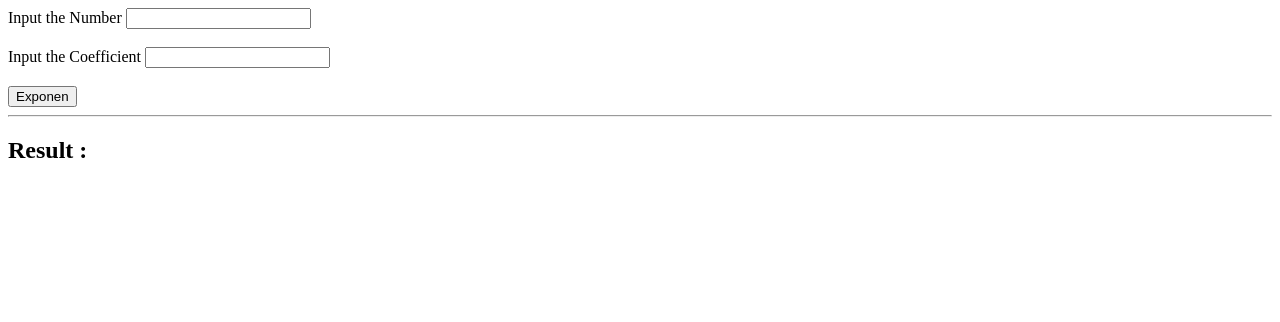
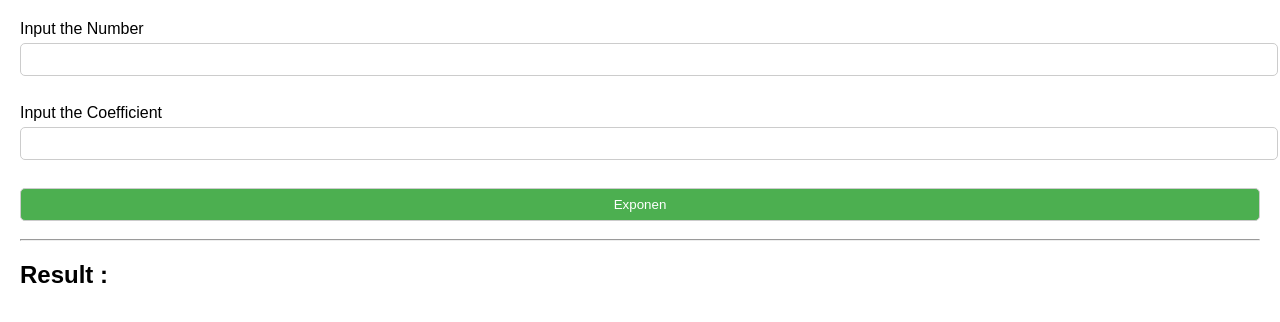
Before and after one commit to zahratalitapr/menghitung-eksponen, a plain HTML site: page index.html in a window 1280 px wide. Drawn offline with Linux system fonts and the light colour scheme.

Commit message:
menambahkan style

```diff
--- a/index.html
+++ b/index.html
@@ -3,7 +3,7 @@
 <head>
     <meta charset="UTF-8">
     <meta name="viewport" content="width=device-width, initial-scale=1.0">
-    <script src="index.js"></script>
+    <link rel="stylesheet" href="style.css">
     <title>Konversi Eksponen</title>
 </head>
 <body>
@@ -24,5 +24,6 @@
     <!-- Result section -->
     <h2>Result : </h2>
     <p id="result"></p>
+    <script src="index.js"></script>
 </body>
 </html>
--- /dev/null
+++ b/style.css
@@ -0,0 +1,41 @@
+/* General styling */
+body {
+    font-family: Arial, sans-serif;
+    margin: 0;
+    padding: 20px;
+}
+
+/* Input styling */
+label {
+    display: block;
+    margin-bottom: 5px;
+}
+
+input[type="text"], button {
+    padding: 8px;
+    border: 1px solid #ccc;
+    border-radius: 5px;
+    margin-bottom: 10px;
+    width: 100%;
+}
+
+/* Button styling */
+button {
+    background-color: #4CAF50;
+    color: white;
+    cursor: pointer;
+}
+
+button:hover {
+    background-color: #45a049;
+}
+
+/* Result styling */
+h2 {
+    margin-top: 20px;
+}
+
+#result {
+    font-weight: bold;
+    color: #333;
+}
```
